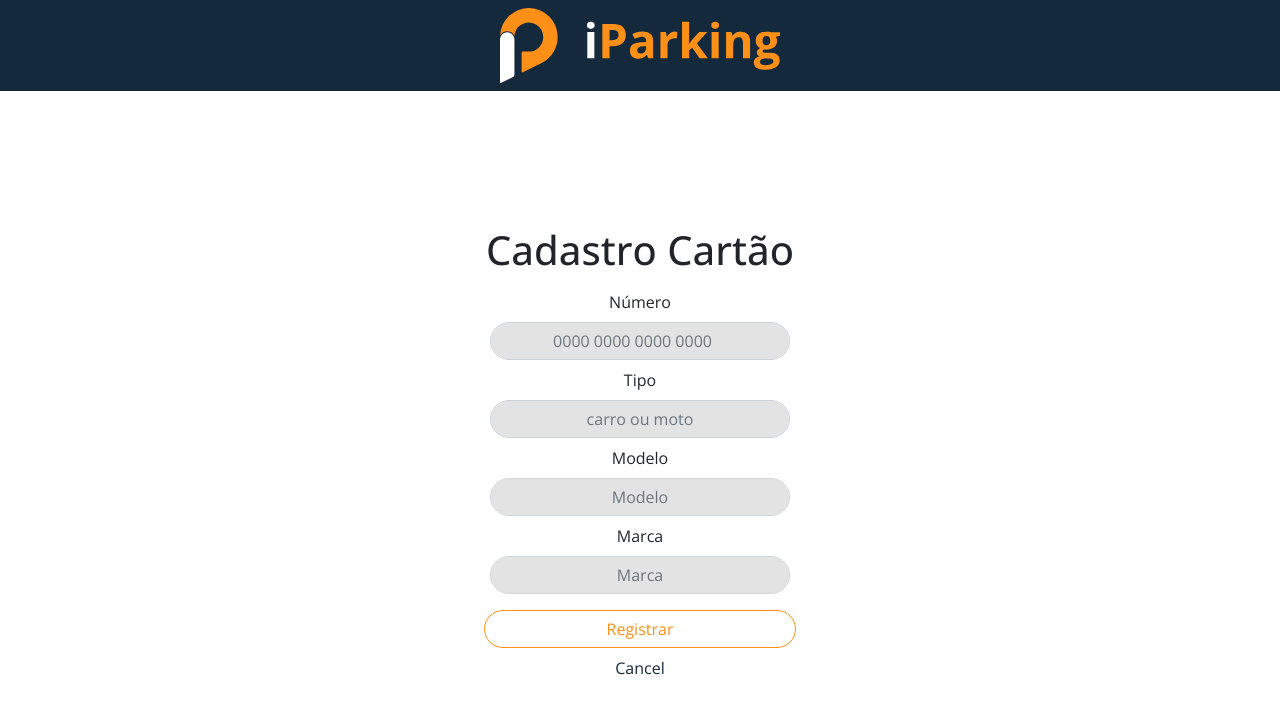
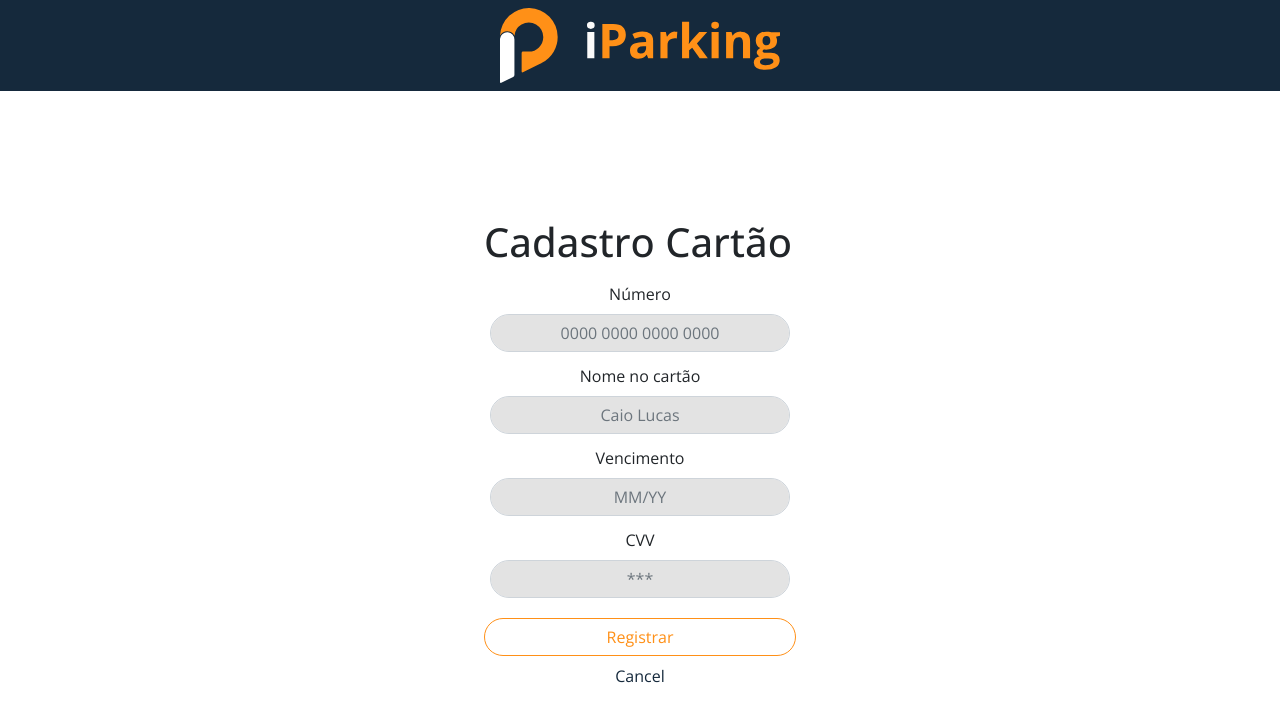
Before and after one commit to luisgomes01/iParking, a React (Vite) app: page /signup/card in a window 1280 px wide. Shown: the top 722 px of the page. Built offline with nearby package versions, Linux system fonts and the light colour scheme.

Commit message:
Add validation to all sections of customers' registration

```diff
--- a/package.json
+++ b/package.json
@@ -8,6 +8,7 @@
     "preview": "vite preview"
   },
   "dependencies": {
+    "dayjs": "^1.11.2",
     "formik": "^2.2.9",
     "react": "^18.0.0",
     "react-dom": "^18.0.0",
--- a/src/components/IparkingTextField.jsx
+++ b/src/components/IparkingTextField.jsx
@@ -3,7 +3,6 @@ import React from 'react'
 
 export const IparkingTextField = ({ label, ...props }) => {
   const [field, meta] = useField(props)
-
   return (
     <>
       <label className="form-label mt-2" htmlFor={field.name}>
--- a/src/pages/customer/signup/SignupAuto.jsx
+++ b/src/pages/customer/signup/SignupAuto.jsx
@@ -1,47 +1,58 @@
+import { Form, Formik } from 'formik'
 import React from 'react'
 import { Link } from 'react-router-dom'
 
+import { IparkingTextField } from '../../../components/IparkingTextField'
 import { useRouterDom } from '../../../contexts/RouterDom'
+import { signupAutoInitialValues } from '../../../services/initialValues'
+import { signupAutoValidation } from '../../../services/validation'
 import { CONSTANTS } from '../../../utils/constants'
 
 export default function SignupAuto() {
   const { navigate } = useRouterDom()
-
   return (
-    <>
+    <Formik
+      initialValues={signupAutoInitialValues}
+      validationSchema={signupAutoValidation}
+      onSubmit={values => {
+        // Code to validade if exists in database also goes here
+        console.log(values)
+        navigate('/signup/card')
+      }}
+    >
+      {formik => (
         <div className="align-items-center customer-section d-flex flex-column flex-grow-1 mt-3 justify-content-center">
+          <Form>
             <h1>Cadastro Veículo</h1>
             <div className="align-items-center d-flex flex-column justify-content-center">
-          <label className="form-label mt-2">Placa</label>
-          <input
-            className="customer-input form-control iparking-input text-center"
+              <IparkingTextField
+                label="Placa"
+                maxLength={7}
+                name="plate"
                 placeholder="ABC1234"
                 type="text"
               />
-          <label className="form-label mt-2">Tipo</label>
-          <input
-            className="customer-input form-control iparking-input text-center"
+              <IparkingTextField
+                label="Tipo"
+                name="type"
                 placeholder="carro ou moto"
                 type="text"
               />
-          <label className="form-label mt-2">Modelo</label>
-          <input
-            className="customer-input form-control iparking-input text-center"
+              <IparkingTextField
+                label="Modelo"
+                name="model"
                 placeholder="Modelo"
                 type="text"
               />
-          <label className="form-label mt-2">Marca</label>
-          <input
-            className="customer-input form-control iparking-input text-center"
+              <IparkingTextField
+                label="Marca"
+                name="brand"
                 placeholder="Marca"
                 type="text"
               />
+
               <div className="customer-actions mt-2">
-            <button
-              className="btn btn-outline-primary mt-2"
-              onClick={() => navigate('/signup/card')}
-              type="button"
-            >
+                <button className="btn btn-outline-primary mt-2" type="submit">
                   {CONSTANTS.CUSTOMER_ACTIONS.NEXT}
                 </button>
                 <Link className="primary mt-2" to="/signup">
@@ -49,7 +60,9 @@ export default function SignupAuto() {
                 </Link>
               </div>
             </div>
+          </Form>
         </div>
-    </>
+      )}
+    </Formik>
   )
 }
--- a/src/pages/customer/signup/SignupCard.jsx
+++ b/src/pages/customer/signup/SignupCard.jsx
@@ -1,51 +1,71 @@
+import { Form, Formik } from 'formik'
 import React from 'react'
 import { Link } from 'react-router-dom'
 
+import { IparkingTextField } from '../../../components/IparkingTextField'
 import { useRouterDom } from '../../../contexts/RouterDom'
+import { signupCardInitialValues } from '../../../services/initialValues'
+import { signupCardValdiation } from '../../../services/validation'
 import { CONSTANTS } from '../../../utils/constants'
+import { maskCreditCard, maskDate } from '../../../utils/masks'
 
 export default function SignupCard() {
   const { navigate } = useRouterDom()
 
   return (
-    <>
+    <Formik
+      initialValues={signupCardInitialValues}
+      validationSchema={signupCardValdiation}
+      onSubmit={values => {
+        // Code to validade if exists in database also goes here
+        console.log(values)
+        navigate('/customer')
+      }}
+    >
+      {({ setFieldValue }) => (
         <div className="align-items-center customer-section d-flex flex-column flex-grow-1 mt-3 justify-content-center">
+          <Form>
             <h1>Cadastro Cartão</h1>
             <div className="align-items-center d-flex flex-column justify-content-center">
-          <label className="form-label mt-2">Número</label>
-          <input
-            className="customer-input form-control iparking-input text-center"
+              <IparkingTextField
+                label="Número"
+                maxLength={19}
+                name="cardNumber"
+                onChange={event => {
+                  setFieldValue(
+                    'cardNumber',
+                    maskCreditCard(event.target.value)
+                  )
+                }}
                 placeholder="0000 0000 0000 0000"
-            type="number"
-          />
-          <label className="form-label mt-2">Tipo</label>
-          <input
-            className="customer-input form-control iparking-input text-center"
-            placeholder="carro ou moto"
                 type="text"
               />
-          <label className="form-label mt-2">Modelo</label>
-          <input
-            className="customer-input form-control iparking-input text-center"
-            placeholder="Modelo"
+              <IparkingTextField
+                label="Nome no cartão"
+                name="nameInCard"
+                placeholder="Caio Lucas"
                 type="text"
               />
-          <label className="form-label mt-2">Marca</label>
-          <input
-            className="customer-input form-control iparking-input text-center"
-            placeholder="Marca"
+              <IparkingTextField
+                label="Vencimento"
+                maxLength={5}
+                name="validThru"
+                onChange={event => {
+                  setFieldValue('validThru', maskDate(event.target.value))
+                }}
+                placeholder="MM/YY"
                 type="text"
+              />
+              <IparkingTextField
+                label="CVV"
+                maxLength={3}
+                name="CVV"
+                placeholder="***"
+                type="password"
               />
 
               <div className="customer-actions mt-2">
-            <button
-              className="btn btn-outline-primary mt-2"
-              onClick={() => {
-                alert('Usuário registrado com sucesso!')
-                navigate('/customer')
-              }}
-              type="button"
-            >
+                <button className="btn btn-outline-primary mt-2" type="submit">
                   {CONSTANTS.CUSTOMER_ACTIONS.REGISTER}
                 </button>
                 <Link className="primary mt-2" to="/signup/auto">
@@ -53,7 +73,9 @@ export default function SignupCard() {
                 </Link>
               </div>
             </div>
+          </Form>
         </div>
-    </>
+      )}
+    </Formik>
   )
 }
--- a/src/services/initialValues.js
+++ b/src/services/initialValues.js
@@ -10,3 +10,17 @@ export const signupUserInitialValues = {
   password: '',
   phone: ''
 }
+
+export const signupAutoInitialValues = {
+  brand: '',
+  model: '',
+  plate: '',
+  type: ''
+}
+
+export const signupCardInitialValues = {
+  CVV: '',
+  cardNumber: '',
+  nameInCard: '',
+  validThru: ''
+}
--- a/src/services/validation.js
+++ b/src/services/validation.js
@@ -20,3 +20,17 @@ export const signupValidation = Yup.object({
     .required('A phone number is required.')
     .min(11, 'Certifique-se de por o DDD.')
 })
+
+export const signupAutoValidation = Yup.object({
+  plate: Yup.string()
+    .required('Placa é um campo obrigatório.')
+    .min(7, 'Insira uma placa válida.'),
+  type: Yup.string().required('Tipo de automóvel é um campo obrigatório.')
+})
+
+export const signupCardValdiation = Yup.object({
+  CVV: Yup.string().required('CVV é um campo obrigatório.'),
+  cardNumber: Yup.string().required('Cartão é obrigatório.'),
+  nameInCard: Yup.string().required('Nome no cartão é obrigatório.'),
+  validThru: Yup.string().required('Validade é um campo obrigatório.')
+})
--- a/src/utils/masks.js
+++ b/src/utils/masks.js
@@ -11,3 +11,16 @@ export function maskPhone(value) {
   value = value.replace(/(\d)(\d{4})$/, '$1-$2') // Coloca hífen entre o quarto e o quinto dígitos
   return value
 }
+
+export function maskCreditCard(value) {
+  value = value.replace(/\D/g, '') // Remove tudo o que não é dígito
+  value = value.replace(/(\d{4})/g, '$1 ')
+  return value
+}
+
+export function maskDate(value) {
+  value = value.replace(/\D/g, '')
+  value = value.replace(/^(\d{2})/g, '$1/')
+
+  return value
+}
```
Also changed, not shown: 1 other file (tests, documents, lock files or other folders). Lines whose indentation alone changed are shown as unchanged.
